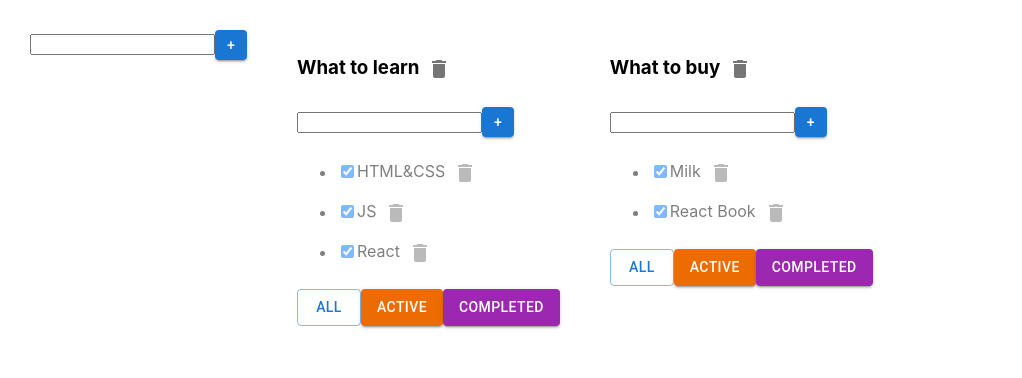
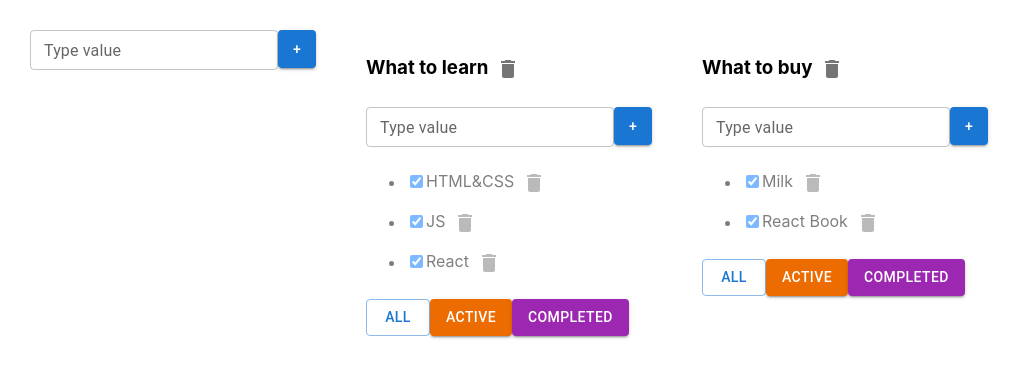
Before and after one commit to Kattekly/Todolist2, a React (Create React App) app: page / in a window 1280 px wide. Shown: the top 378 px of the page, without its empty margins (0-1022 px from the left). Built offline with nearby package versions, Linux system fonts and the light colour scheme.

Commit message:
Lessons-7

```diff
--- a/src/components/Input.tsx
+++ b/src/components/Input.tsx
@@ -1,5 +1,6 @@
 import React, {ChangeEvent, KeyboardEvent, useState} from 'react';
 import Button from "@mui/material/Button";
+import {TextField} from "@mui/material";
 
 type InputPropsType = {
     callback: (title: string) => void
@@ -34,12 +35,23 @@ export const Input = (props: InputPropsType) => {
 
     return (
         <div>
-            <input value={title}
+          {/*  <input value={title}
                    onChange={onChangeHandler}
                    onKeyPress={onKeyPressHandler}
                    className={error ? "error" : ""}
+            />*/}
+
+            <TextField variant="outlined"
+                       label={'Type value'}
+                       size="small"
+                       value={title}
+                       onChange={onChangeHandler}
+                       onKeyPress={onKeyPressHandler}
+                       error={!!error}
+                       helperText={error}
             />
-            <Button  variant="contained" style={{maxWidth: '30px', maxHeight: '30px', minWidth: '30px', minHeight: '30px'}}
+
+            <Button  variant="contained" style={{maxWidth: '38px', maxHeight: '38px', minWidth: '38px', minHeight: '38px'}}
                      onClick={addTask}>+</Button>
             {error && <div className="error-message">{error}</div>}
         </div>
```
